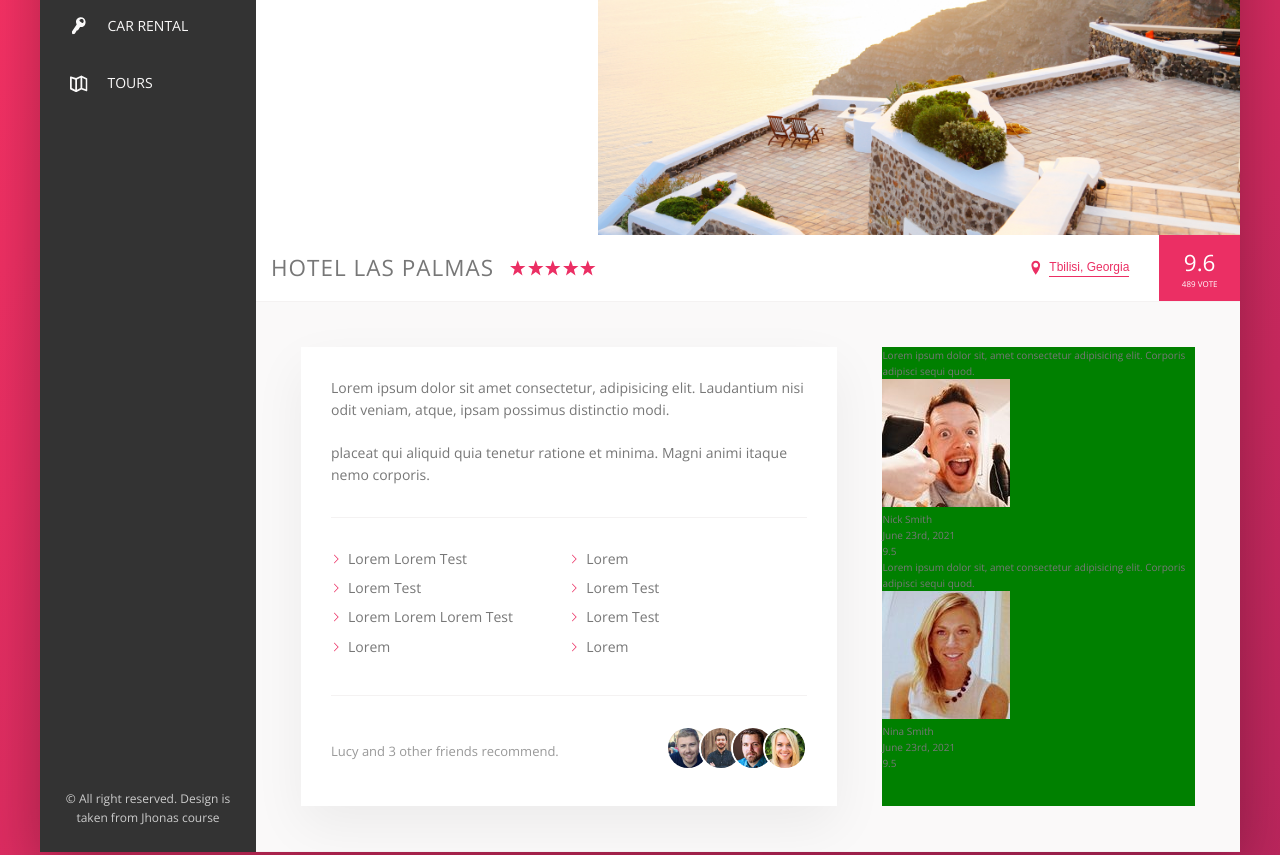
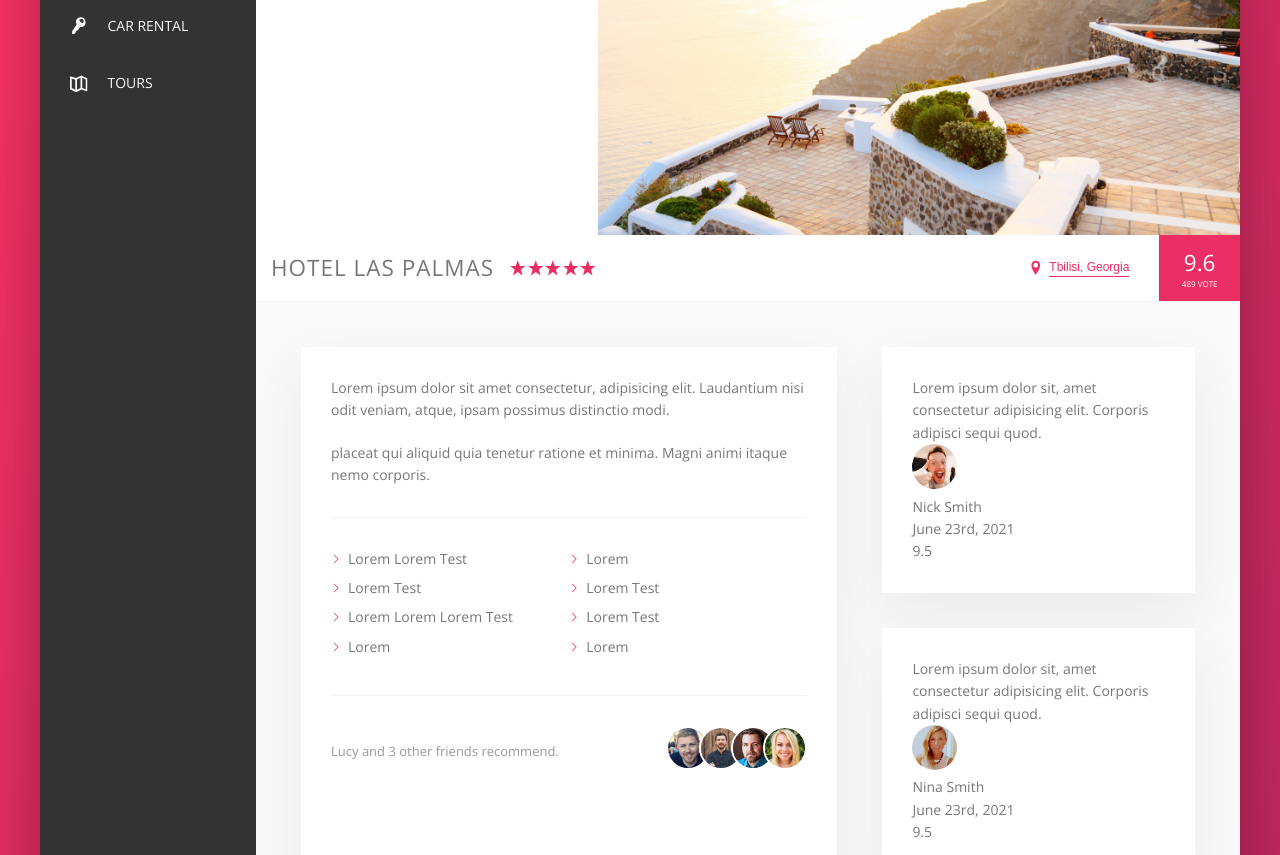
Before and after one commit to kotekirkitadze/trillo-project, a website: page index.html in a window 1280 px wide. Shown: the part 300-1155 px from the top of the page. Drawn offline with nearby package versions, Linux system fonts and the light colour scheme.

Commit message:
in progress

```diff
--- a/sass/_components.scss
+++ b/sass/_components.scss
@@ -373,3 +373,37 @@
 		}
 	}
 }
+
+///////////////////////////////
+/// Reviews
+
+.review {
+	background-color: #fff;
+	box-shadow: var(--shadow-light);
+	padding: 3rem;
+	margin-bottom: 3.5rem;
+
+	&__text {
+	}
+
+	&__user {
+	}
+
+	&__photo {
+		border-radius: 50%;
+		height: 4.5rem;
+		width: 4.5rem;
+	}
+
+	&__user-box {
+	}
+
+	&__user-name {
+	}
+
+	&__user-date {
+	}
+
+	&__rating {
+	}
+}
--- a/sass/_layout.scss
+++ b/sass/_layout.scss
@@ -41,6 +41,7 @@
 }
 
 .detail {
+	font-size: 1.4rem;
 	display: flex;
 	padding: 4.5rem;
 	background-color: var(--color-grey-light-1);
@@ -48,7 +49,6 @@
 }
 
 .description {
-	font-size: 1.4rem;
 	background-color: #fff;
 	box-shadow: var(--shadow-light);
 	flex: 0 0 60%;
@@ -57,6 +57,5 @@
 }
 
 .user-reviews {
-	background-color: green;
 	flex: 1;
 }
```
Also changed, not shown: css/style.css.
